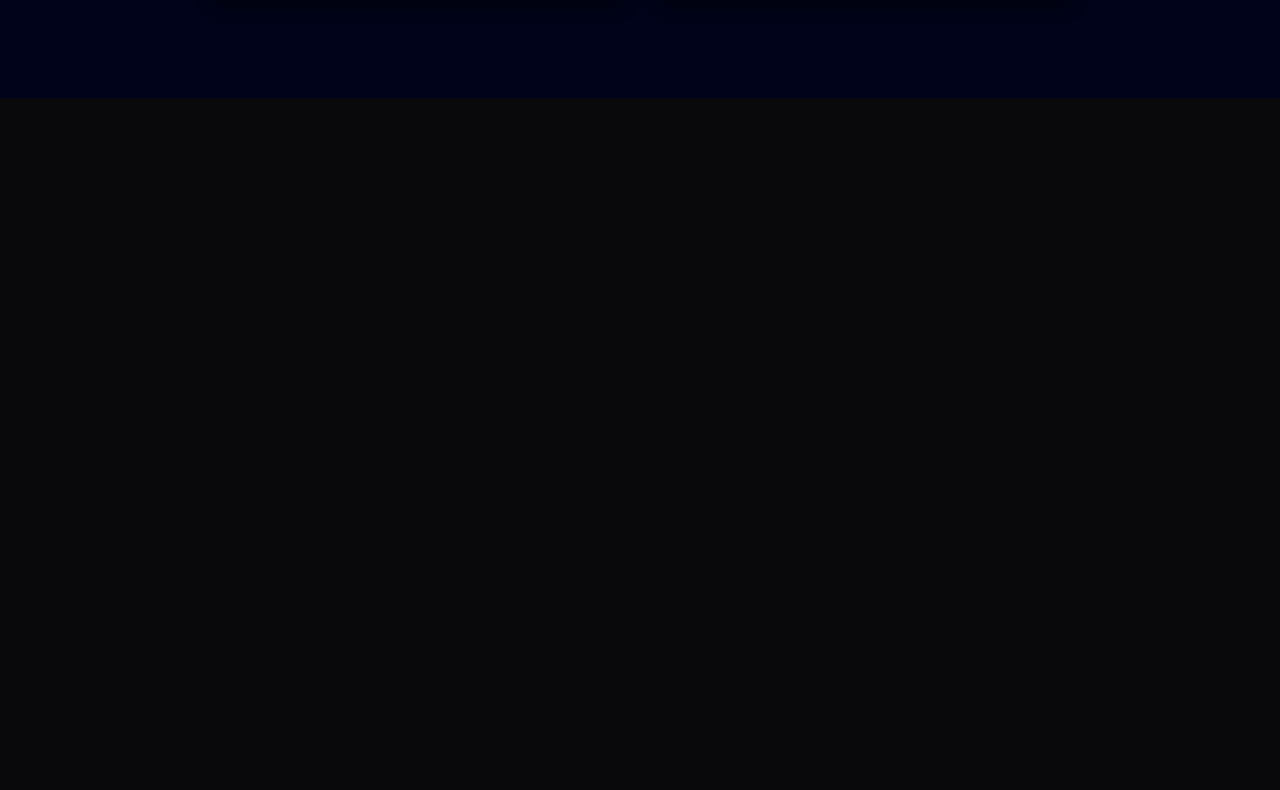
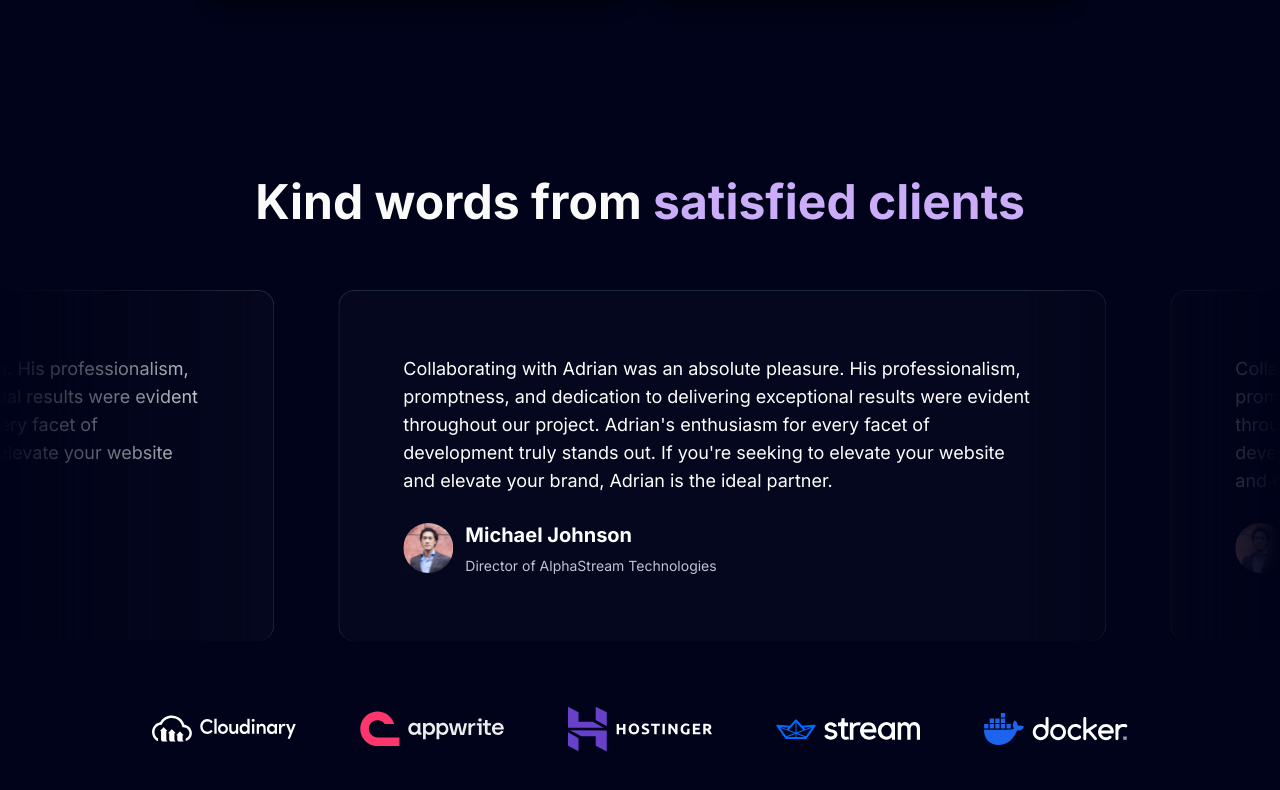
Before and after one commit to RAVIROCK916/developer-portfolio, a Next.js app: page / in a window 1280 px wide. Shown: the part 2102-2892 px from the top of the page. Before the commit the page ends 2200 px from the top, so only its background shows below. Built offline with nearby package versions, Linux system fonts and the light colour scheme.

Commit message:
ui: add clients section created clients testimonials section to the home page

```diff
--- a/app/page.tsx
+++ b/app/page.tsx
@@ -1,3 +1,4 @@
+import Clients from "@/components/Clients";
 import Grid from "@/components/Grid";
 import Hero from "@/components/Hero";
 import RecentProjects from "@/components/RecentProjects";
@@ -13,6 +14,7 @@ export default function Home() {
         <Hero />
         {/* <Grid /> */}
         <RecentProjects />
+        <Clients />
       </div>
     </main>
   );
--- /dev/null
+++ b/components/Clients.tsx
@@ -0,0 +1,52 @@
+"use client";
+
+import React from "react";
+
+import { companies, testimonials } from "@/data";
+import { InfiniteMovingCards } from "./ui/InfiniteCards";
+
+const Clients = () => {
+  return (
+    <section id="testimonials" className="py-20">
+      <h1 className="heading">
+        Kind words from
+        <span className="text-purple"> satisfied clients</span>
+      </h1>
+
+      <div className="flex flex-col items-center max-lg:mt-10">
+        <div
+          // remove bg-white dark:bg-black dark:bg-grid-white/[0.05], h-[40rem] to 30rem , md:h-[30rem] are for the responsive design
+          className="h-[50vh] md:h-[30rem] rounded-md flex flex-col antialiased  items-center justify-center relative overflow-hidden"
+        >
+          <InfiniteMovingCards
+            items={testimonials}
+            direction="right"
+            speed="slow"
+          />
+        </div>
+
+        <div className="flex flex-wrap items-center justify-center gap-4 md:gap-16 max-lg:mt-10">
+          {companies.map((company) => (
+            <React.Fragment key={company.id}>
+              <div className="flex md:max-w-60 max-w-32 gap-2">
+                <img
+                  src={company.img}
+                  alt={company.name}
+                  className="md:w-10 w-5"
+                />
+                <img
+                  src={company.nameImg}
+                  alt={company.name}
+                  width={company.id === 4 || company.id === 5 ? 100 : 150}
+                  className="md:w-24 w-20"
+                />
+              </div>
+            </React.Fragment>
+          ))}
+        </div>
+      </div>
+    </section>
+  );
+};
+
+export default Clients;
--- /dev/null
+++ b/components/ui/InfiniteCards.tsx
@@ -0,0 +1,138 @@
+"use client";
+
+import { cn } from "@/utils/cn";
+import React, { useEffect, useState } from "react";
+
+export const InfiniteMovingCards = ({
+  items,
+  direction = "left",
+  speed = "fast",
+  pauseOnHover = true,
+  className,
+}: {
+  items: {
+    quote: string;
+    name: string;
+    title: string;
+  }[];
+  direction?: "left" | "right";
+  speed?: "fast" | "normal" | "slow";
+  pauseOnHover?: boolean;
+  className?: string;
+}) => {
+  const containerRef = React.useRef<HTMLDivElement>(null);
+  const scrollerRef = React.useRef<HTMLUListElement>(null);
+
+  useEffect(() => {
+    addAnimation();
+  }, []);
+  const [start, setStart] = useState(false);
+  function addAnimation() {
+    if (containerRef.current && scrollerRef.current) {
+      const scrollerContent = Array.from(scrollerRef.current.children);
+
+      scrollerContent.forEach((item) => {
+        const duplicatedItem = item.cloneNode(true);
+        if (scrollerRef.current) {
+          scrollerRef.current.appendChild(duplicatedItem);
+        }
+      });
+
+      getDirection();
+      getSpeed();
+      setStart(true);
+    }
+  }
+  const getDirection = () => {
+    if (containerRef.current) {
+      if (direction === "left") {
+        containerRef.current.style.setProperty(
+          "--animation-direction",
+          "forwards",
+        );
+      } else {
+        containerRef.current.style.setProperty(
+          "--animation-direction",
+          "reverse",
+        );
+      }
+    }
+  };
+  const getSpeed = () => {
+    if (containerRef.current) {
+      if (speed === "fast") {
+        containerRef.current.style.setProperty("--animation-duration", "20s");
+      } else if (speed === "normal") {
+        containerRef.current.style.setProperty("--animation-duration", "40s");
+      } else {
+        containerRef.current.style.setProperty("--animation-duration", "80s");
+      }
+    }
+  };
+  return (
+    <div
+      ref={containerRef}
+      className={cn(
+        // max-w-7xl to w-screen
+        "scroller relative z-20 w-screen overflow-hidden  [mask-image:linear-gradient(to_right,transparent,white_20%,white_80%,transparent)]",
+        className,
+      )}
+    >
+      <ul
+        ref={scrollerRef}
+        className={cn(
+          // change gap-16
+          " flex w-max min-w-full shrink-0 flex-nowrap gap-16 py-4",
+          start && "animate-scroll ",
+          pauseOnHover && "hover:[animation-play-state:paused]",
+        )}
+      >
+        {items.map((item, idx) => (
+          <li
+            //   change md:w-[450px] to md:w-[60vw] , px-8 py-6 to p-16, border-slate-700 to border-slate-800
+            className="relative w-[90vw] max-w-full flex-shrink-0 rounded-2xl border
+             border-b-0 border-slate-800 p-5 md:w-[60vw] md:p-16"
+            style={{
+              //   background:
+              //     "linear-gradient(180deg, var(--slate-800), var(--slate-900)", //remove this one
+              //   add these two
+              //   you can generate the color from here https://cssgradient.io/
+              background: "rgb(4,7,29)",
+              backgroundColor:
+                "linear-gradient(90deg, rgba(4,7,29,1) 0%, rgba(12,14,35,1) 100%)",
+            }}
+            // change to idx cuz we have the same name
+            key={idx}
+          >
+            <blockquote>
+              <div
+                aria-hidden="true"
+                className="user-select-none -z-1 pointer-events-none absolute -left-0.5 -top-0.5 h-[calc(100%_+_4px)] w-[calc(100%_+_4px)]"
+              ></div>
+              {/* change text color, text-lg */}
+              <span className=" relative z-20 text-sm font-normal leading-[1.6] text-white md:text-lg">
+                {item.quote}
+              </span>
+              <div className="relative z-20 mt-6 flex flex-row items-center">
+                {/* add this div for the profile img */}
+                <div className="me-3">
+                  <img src="/profile.svg" alt="profile" />
+                </div>
+                <span className="flex flex-col gap-1">
+                  {/* change text color, font-normal to font-bold, text-xl */}
+                  <span className="text-xl font-bold leading-[1.6] text-white">
+                    {item.name}
+                  </span>
+                  {/* change text color */}
+                  <span className=" text-sm font-normal leading-[1.6] text-white-200">
+                    {item.title}
+                  </span>
+                </span>
+              </div>
+            </blockquote>
+          </li>
+        ))}
+      </ul>
+    </div>
+  );
+};
```
